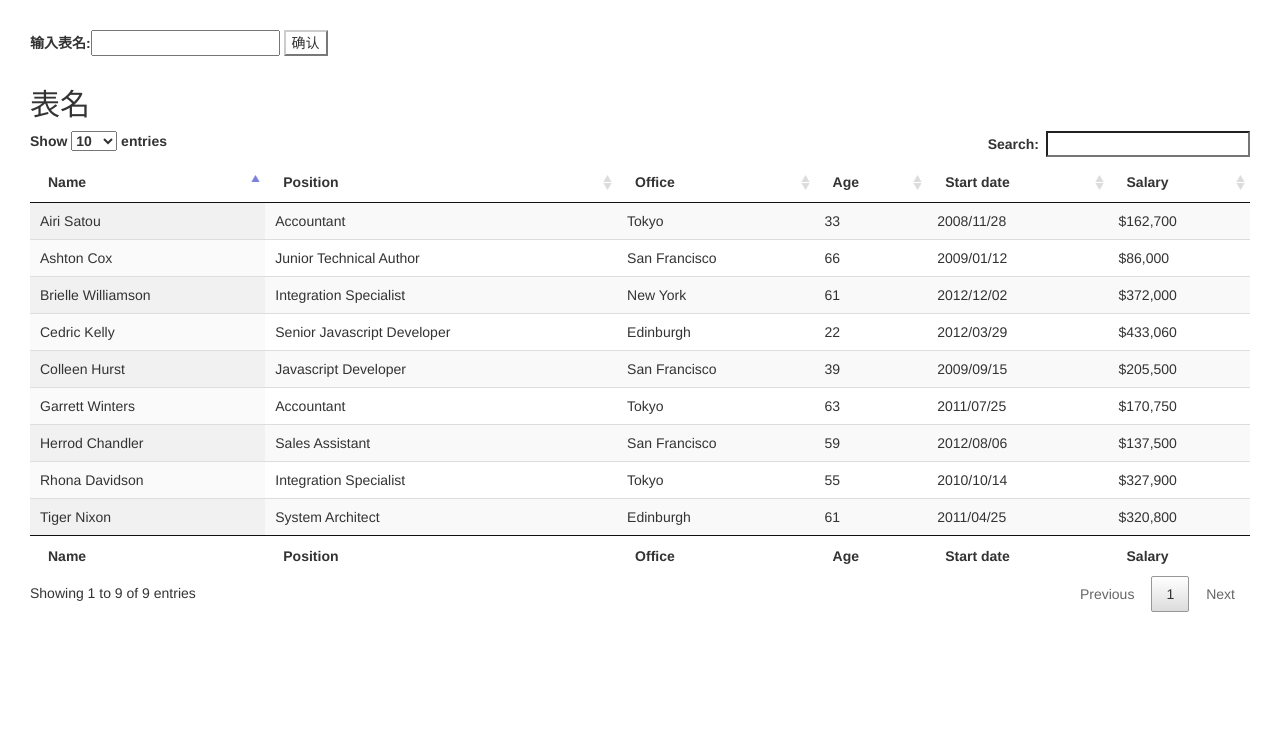
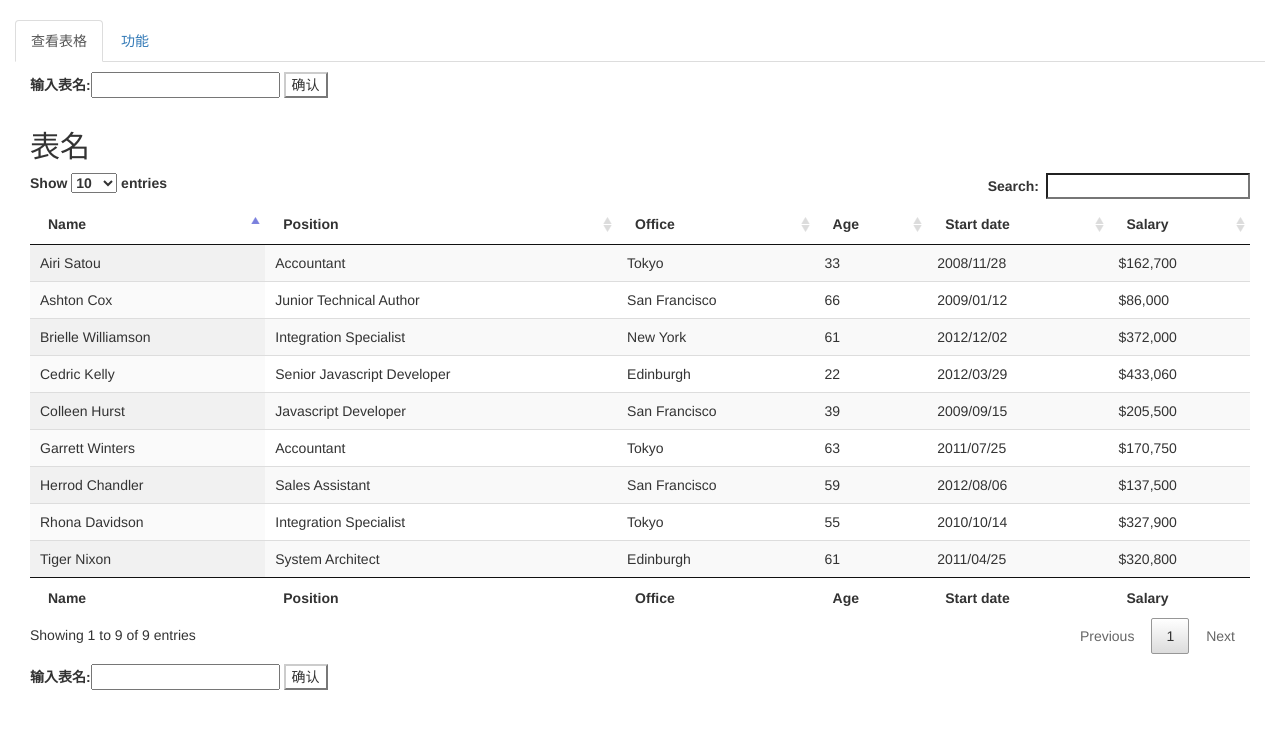
Before and after one commit to PolyKen/bank, a Flask app: page / in a window 1280 px wide. Shown: the part 51-780 px from the top of the page. Run offline with Flask 2, Linux system fonts and the light colour scheme; some libraries are stand-ins or nearby versions.

Commit message:
modify homepage

```diff
--- a/templates/index.html
+++ b/templates/index.html
@@ -21,6 +21,16 @@
     <a class="navbar-brand pull-right" href="#">登录 </a>
 </div>
 <div class="container-fluid">
+    <ul class="nav nav-tabs">
+        <li class="active">
+            <a href="#tables" data-toggle="tab">查看表格</a>
+        </li>
+        <li>
+            <a href="#operations" data-toggle="tab">功能</a>
+        </li>
+    </ul>
+    <div class="tab-content">
+        <div class="tab-pane fade in active" id="tables">
             <div class="row">
                 <div class="col-md-12 col-sm-12 col-xs-12">
                     <label for="table-name-to-select">输入表名: </label><input id="table-name-to-select" type="text">
@@ -135,5 +145,16 @@
                 </div>
             </div>
         </div>
+        <div class="tab-pane fade in active" id="operations">
+            <div class="row">
+                <div class="col-md-12 col-sm-12 col-xs-12">
+                    <label for="table-name-to-select">输入表名: </label><input id="table-name-to-select" type="text">
+                    <button class="btn-default" id="btn-select-table">确认</button>
+                </div>
+            </div>
+        </div>
+    </div>
+
+</div>
 </body>
 </html>
```
Also changed, not shown: db.py (+14 -3 lines). Lines whose indentation alone changed are shown as unchanged.
